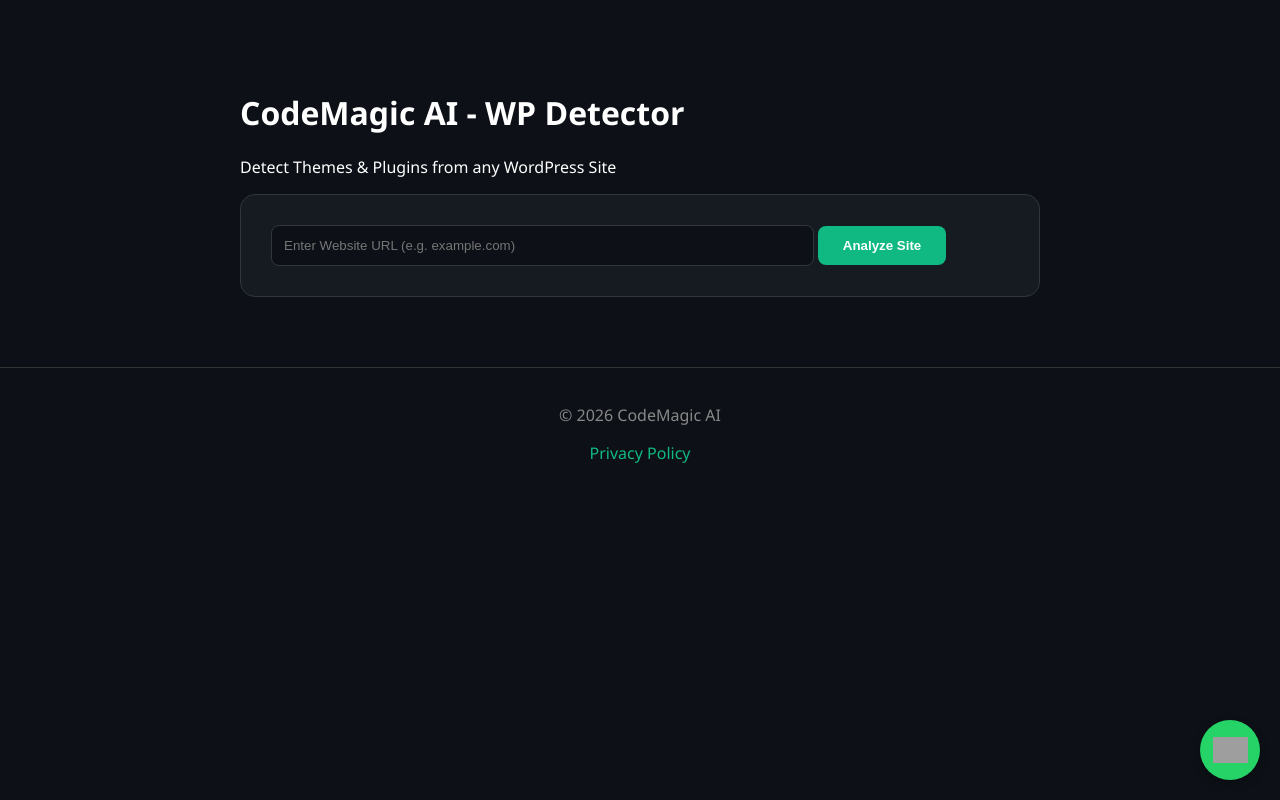
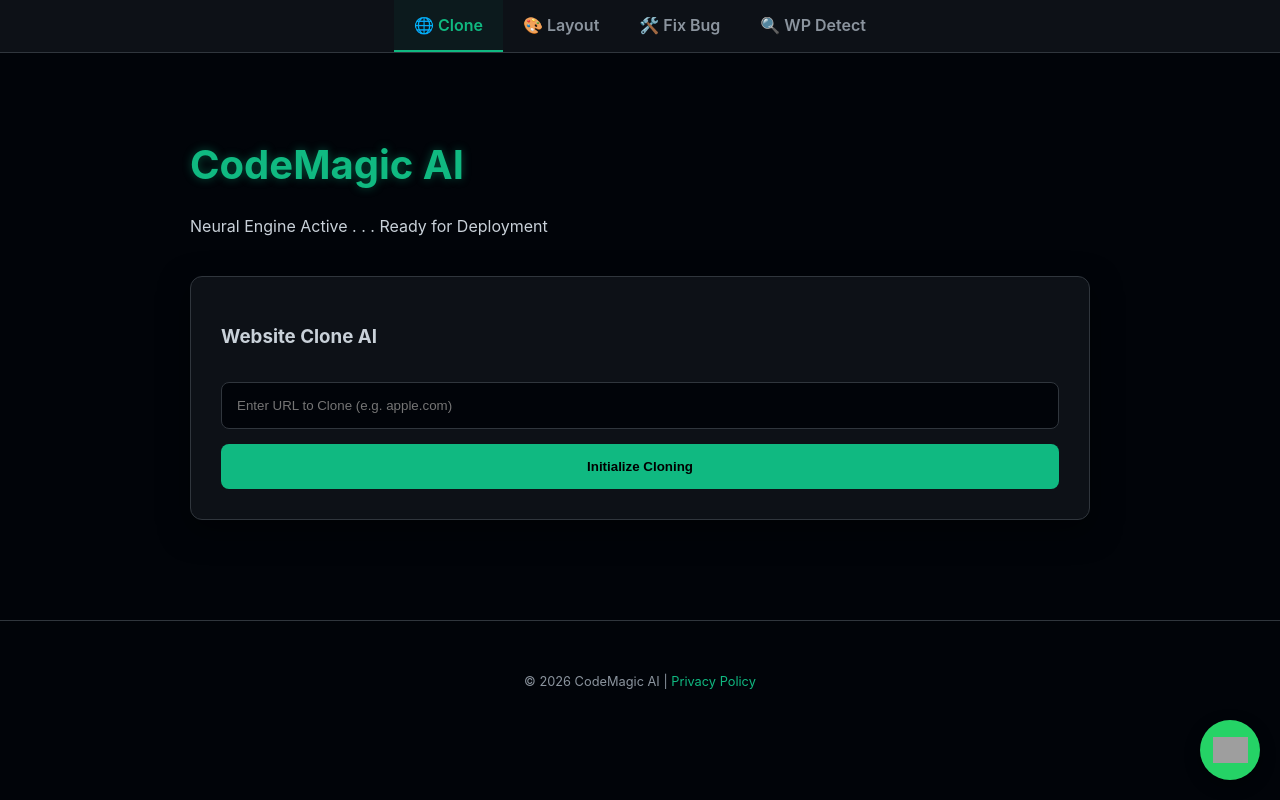
Before and after one commit to Saleemrind619/CodeMagicAI, a Flask app: page / in a window 1280 px wide. Run offline with Flask 3, Linux system fonts and the light colour scheme; grey boxes are pictures that could not be loaded.

Commit message:
Update index.html

```diff
--- a/templates/index.html
+++ b/templates/index.html
@@ -3,102 +3,133 @@
 <head>
     <meta charset="UTF-8">
     <meta name="viewport" content="width=device-width, initial-scale=1.0">
-    <title>CodeMagic AI - WP Detector</title>
+    <title>CodeMagic AI | Neural Engine</title>
     <style>
-        :root { --primary: #10b981; --dark: #0d1117; --card: #161b22; }
-        body { background-color: var(--dark); color: white; font-family: 'Segoe UI', sans-serif; margin: 0; padding: 0; }
-        .container { max-width: 800px; margin: 50px auto; padding: 20px; }
-        .search-box { background: var(--card); padding: 30px; border-radius: 15px; border: 1px solid #30363d; }
-        input { width: 70%; padding: 12px; border-radius: 8px; border: 1px solid #30363d; background: #0d1117; color: white; }
-        button { padding: 12px 25px; background: var(--primary); border: none; border-radius: 8px; color: white; cursor: pointer; font-weight: bold; }
-        .result-area { margin-top: 30px; display: none; text-align: left; background: var(--card); padding: 20px; border-radius: 10px; }
-        .plugin-tag { display: inline-block; background: #21262d; padding: 5px 12px; margin: 5px; border-radius: 20px; border: 1px solid var(--primary); font-size: 13px; }
-        .wa-float { position: fixed; bottom: 20px; right: 20px; background: #25d366; width: 60px; height: 60px; border-radius: 50%; display: flex; align-items: center; justify-content: center; box-shadow: 0 4px 10px rgba(0,0,0,0.3); }
-        footer { margin-top: 50px; color: #888; padding: 20px; border-top: 1px solid #333; text-align: center; }
+        :root { --neon: #10b981; --dark-bg: #010409; --card-bg: #0d1117; --text: #c9d1d9; }
+        body { background: var(--dark-bg); color: var(--text); font-family: 'Inter', sans-serif; margin: 0; overflow-x: hidden; }
+
+        /* Navigation Tabs */
+        .nav-container { background: var(--card-bg); border-bottom: 1px solid #30363d; display: flex; justify-content: center; position: sticky; top: 0; z-index: 100; }
+        .tab { padding: 15px 20px; cursor: pointer; color: #8b949e; font-weight: 600; border-bottom: 2px solid transparent; transition: 0.3s; }
+        .tab.active { color: var(--neon); border-bottom: 2px solid var(--neon); background: rgba(16, 185, 129, 0.05); }
+
+        .container { max-width: 900px; margin: 40px auto; padding: 20px; }
+        header { margin-bottom: 40px; }
+        .glow-text { color: var(--neon); text-shadow: 0 0 10px rgba(16, 185, 129, 0.4); font-size: 2.5rem; }
+
+        .feature-card { background: var(--card-bg); border: 1px solid #30363d; border-radius: 12px; padding: 30px; display: none; box-shadow: 0 10px 30px rgba(0,0,0,0.5); }
+        .feature-card.active { display: block; animation: fadeIn 0.5s ease; }
+
+        @keyframes fadeIn { from { opacity: 0; transform: translateY(10px); } to { opacity: 1; transform: translateY(0); } }
+
+        input, textarea { width: 100%; padding: 15px; background: #010409; border: 1px solid #30363d; border-radius: 8px; color: white; margin: 15px 0; box-sizing: border-box; }
+        button { background: var(--neon); color: black; border: none; padding: 15px 30px; border-radius: 8px; font-weight: bold; cursor: pointer; transition: 0.3s; width: 100%; }
+        button:hover { transform: translateY(-2px); box-shadow: 0 5px 15px rgba(16, 185, 129, 0.4); }
+
+        .result-box { margin-top: 20px; padding: 15px; background: #161b22; border-radius: 8px; border-left: 4px solid var(--neon); display: none; }
+        .plugin-tag { display: inline-block; background: #21262d; border: 1px solid var(--neon); padding: 4px 12px; border-radius: 15px; margin: 5px; font-size: 12px; }
+
+        .wa-float { position: fixed; bottom: 20px; right: 20px; background: #25d366; width: 60px; height: 60px; border-radius: 50%; display: flex; align-items: center; justify-content: center; box-shadow: 0 5px 15px rgba(0,0,0,0.4); z-index: 1000; }
+        footer { margin-top: 80px; padding: 40px; border-top: 1px solid #30363d; text-align: center; font-size: 0.8rem; color: #8b949e; }
     </style>
 </head>
 <body>
 
+<div class="nav-container">
+    <div class="tab active" onclick="openTab(event, 'clone')">🌐 Clone</div>
+    <div class="tab" onclick="openTab(event, 'layout')">🎨 Layout</div>
+    <div class="tab" onclick="openTab(event, 'fix')">🛠️ Fix Bug</div>
+    <div class="tab" onclick="openTab(event, 'wp')">🔍 WP Detect</div>
+</div>
+
 <div class="container">
-    <h1>CodeMagic AI - WP Detector</h1>
-    <p>Detect Themes & Plugins from any WordPress Site</p>
+    <header>
+        <h1 class="glow-text">CodeMagic AI</h1>
+        <p>Neural Engine Active . . . Ready for Deployment</p>
+    </header>
 
-    <div class="search-box">
-        <input type="text" id="siteUrl" placeholder="Enter Website URL (e.g. example.com)">
-        <button onclick="detectSite()">Analyze Site</button>
+    <div id="clone" class="feature-card active">
+        <h3>Website Clone AI</h3>
+        <input type="text" id="cloneUrl" placeholder="Enter URL to Clone (e.g. apple.com)">
+        <button onclick="handleAI('clone', 'cloneUrl')">Initialize Cloning</button>
+        <div id="cloneRes" class="result-box"></div>
     </div>
 
-    <div id="loading" style="display:none; margin-top:20px;">Scanning Website... Please wait.</div>
+    <div id="layout" class="feature-card">
+        <h3>Layout to Code</h3>
+        <textarea id="layoutPrompt" rows="4" placeholder="Describe the layout (e.g. 'A dark landing page for a coffee shop with 3 pricing tables')"></textarea>
+        <button onclick="handleAI('layout', 'layoutPrompt')">Generate Code</button>
+        <div id="layoutRes" class="result-box"></div>
+    </div>
 
-    <div id="resultArea" class="result-area">
-        <h3>Theme: <span id="themeName" style="color:var(--primary);"></span></h3>
-        <h4>Detected Plugins:</h4>
-        <div id="pluginList"></div>
-        <hr style="border: 0.5px solid #333; margin: 20px 0;">
-        <button onclick="downloadPluginList()" style="background:#238636;">Download Plugin List (.txt)</button>
-        <button onclick="addManualPlugin()" style="background:#30363d; margin-left:10px;">+ Add Manual Plugin</button>
+    <div id="fix" class="feature-card">
+        <h3>Neural Bug Fixer</h3>
+        <textarea id="fixPrompt" rows="5" placeholder="Paste your buggy code here..."></textarea>
+        <button onclick="handleAI('fix', 'fixPrompt')">Fix My Code</button>
+        <div id="fixRes" class="result-box"></div>
+    </div>
+
+    <div id="wp" class="feature-card">
+        <h3>WP Theme & Plugin Detector</h3>
+        <input type="text" id="wpUrl" placeholder="Enter WordPress Site URL">
+        <button onclick="handleWP()">Scan Ecosystem</button>
+        <div id="wpRes" class="result-box">
+            <p>Theme: <span id="themeName" style="color:var(--neon)"></span></p>
+            <div id="pluginList"></div>
+        </div>
     </div>
 </div>
 
 <footer>
-    <p>&copy; 2026 CodeMagic AI</p>
-    <a href="#" style="color:var(--primary); text-decoration:none;">Privacy Policy</a>
+    <p>&copy; 2026 CodeMagic AI | <a href="/privacy" style="color:var(--neon); text-decoration:none;">Privacy Policy</a></p>
 </footer>
 
 <a href="https://wa.me/923111189900" class="wa-float" target="_blank">
-    <img src="https://upload.wikimedia.org/wikipedia/commons/6/6b/WhatsApp.svg" width="35">
+    <img src="https://upload.wikimedia.org/wikipedia/commons/6/6b/WhatsApp.svg" width="35" alt="WhatsApp">
 </a>
 
 <script>
-    let currentPlugins = [];
-
-    async function detectSite() {
-        const url = document.getElementById('siteUrl').value;
-        if(!url) return alert("Please enter a URL");
-
-        document.getElementById('loading').style.display = 'block';
-        document.getElementById('resultArea').style.display = 'none';
-
-        try {
-            const response = await fetch('/analyze', {
-                method: 'POST',
-                headers: {'Content-Type': 'application/json'},
-                body: JSON.stringify({url: url})
-            });
-            const data = await response.json();
-
-            document.getElementById('loading').style.display = 'none';
-            document.getElementById('resultArea').style.display = 'block';
-
-            document.getElementById('themeName').innerText = data.theme;
-            currentPlugins = data.plugins;
-            displayPlugins();
-        } catch (e) {
-            alert("Connection Error");
-            document.getElementById('loading').style.display = 'none';
-        }
+    function openTab(evt, tabName) {
+        document.querySelectorAll('.feature-card').forEach(c => c.classList.remove('active'));
+        document.querySelectorAll('.tab').forEach(t => t.classList.remove('active'));
+        document.getElementById(tabName).classList.add('active');
+        evt.currentTarget.classList.add('active');
     }
 
-    function displayPlugins() {
-        const container = document.getElementById('pluginList');
-        container.innerHTML = currentPlugins.map(p => `<span class="plugin-tag">${p}</span>`).join('');
+    async function handleAI(type, inputId) {
+        const prompt = document.getElementById(inputId).value;
+        const resBox = document.querySelector(`#${type} .result-box`);
+        resBox.style.display = "block";
+        resBox.innerText = "Analyzing through Neural Engine...";
+
+        const res = await fetch('/ai-task', {
+            method: 'POST',
+            headers: {'Content-Type': 'application/json'},
+            body: JSON.stringify({type, prompt})
+        });
+        const data = await res.json();
+        resBox.innerText = data.result;
     }
 
-    function addManualPlugin() {
-        const name = prompt("Enter Plugin Name:");
-        if(name) {
-            currentPlugins.push(name);
-            displayPlugins();
+    async function handleWP() {
+        const url = document.getElementById('wpUrl').value;
+        const resBox = document.getElementById('wpRes');
+        resBox.style.display = "block";
+        resBox.innerText = "Scanning WordPress Directory...";
+
+        const res = await fetch('/analyze', {
+            method: 'POST',
+            headers: {'Content-Type': 'application/json'},
+            body: JSON.stringify({url})
+        });
+        const data = await res.json();
+
+        if(data.status === "success") {
+            resBox.innerHTML = `<p>Theme: <span style="color:var(--neon)">${data.theme}</span></p>
+                                <div>${data.plugins.map(p => `<span class="plugin-tag">${p}</span>`).join('')}</div>`;
+        } else {
+            resBox.innerText = "Error: Site not reachable.";
         }
-    }
-
-    function downloadPluginList() {
-        const text = `Theme: ${document.getElementById('themeName').innerText}\nPlugins List:\n` + currentPlugins.join('\n');
-        const blob = new Blob([text], {type: 'text/plain'});
-        const anchor = document.createElement('a');
-        anchor.download = 'plugins-list.txt';
-        anchor.href = (window.webkitURL || window.URL).createObjectURL(blob);
-        anchor.click();
     }
 </script>
 </body>
```
